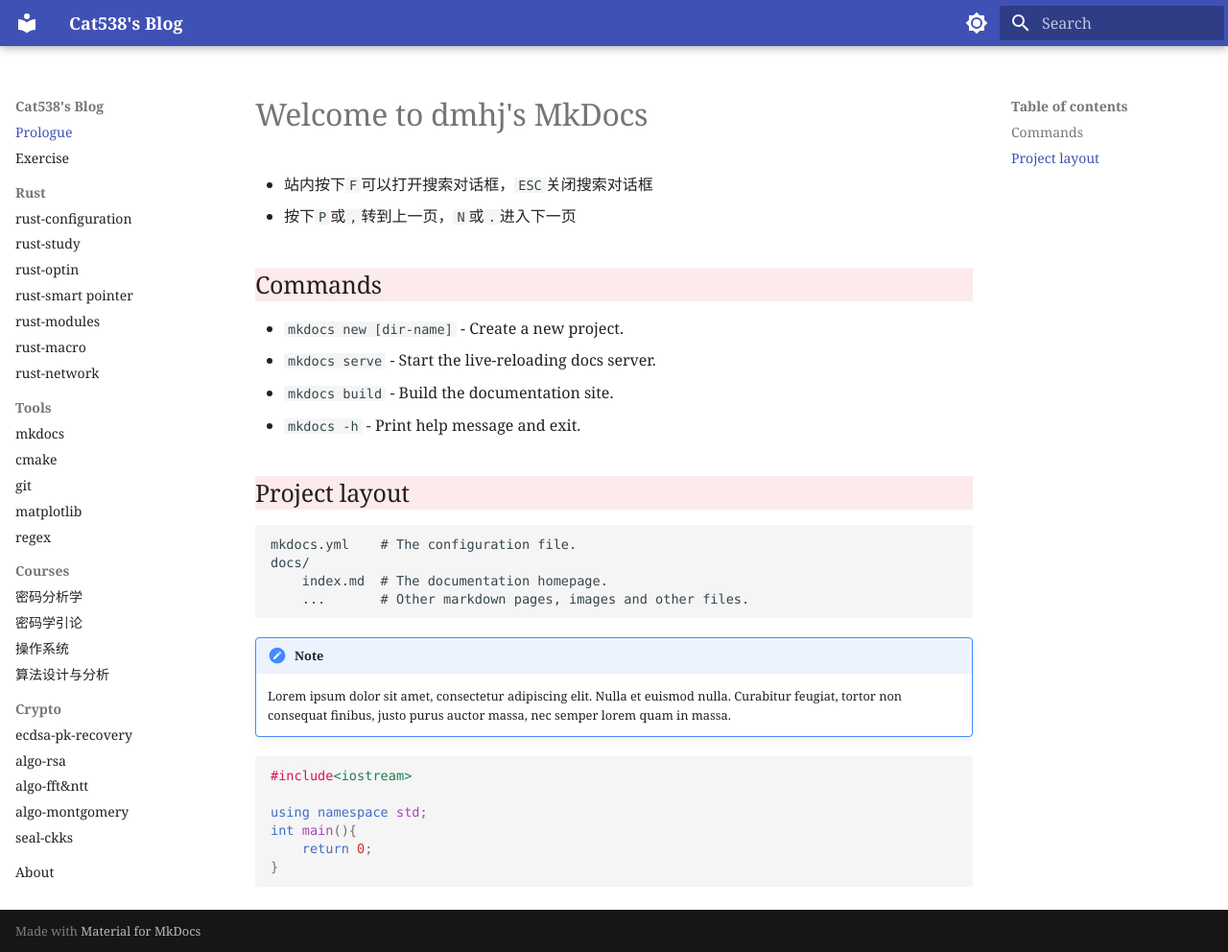
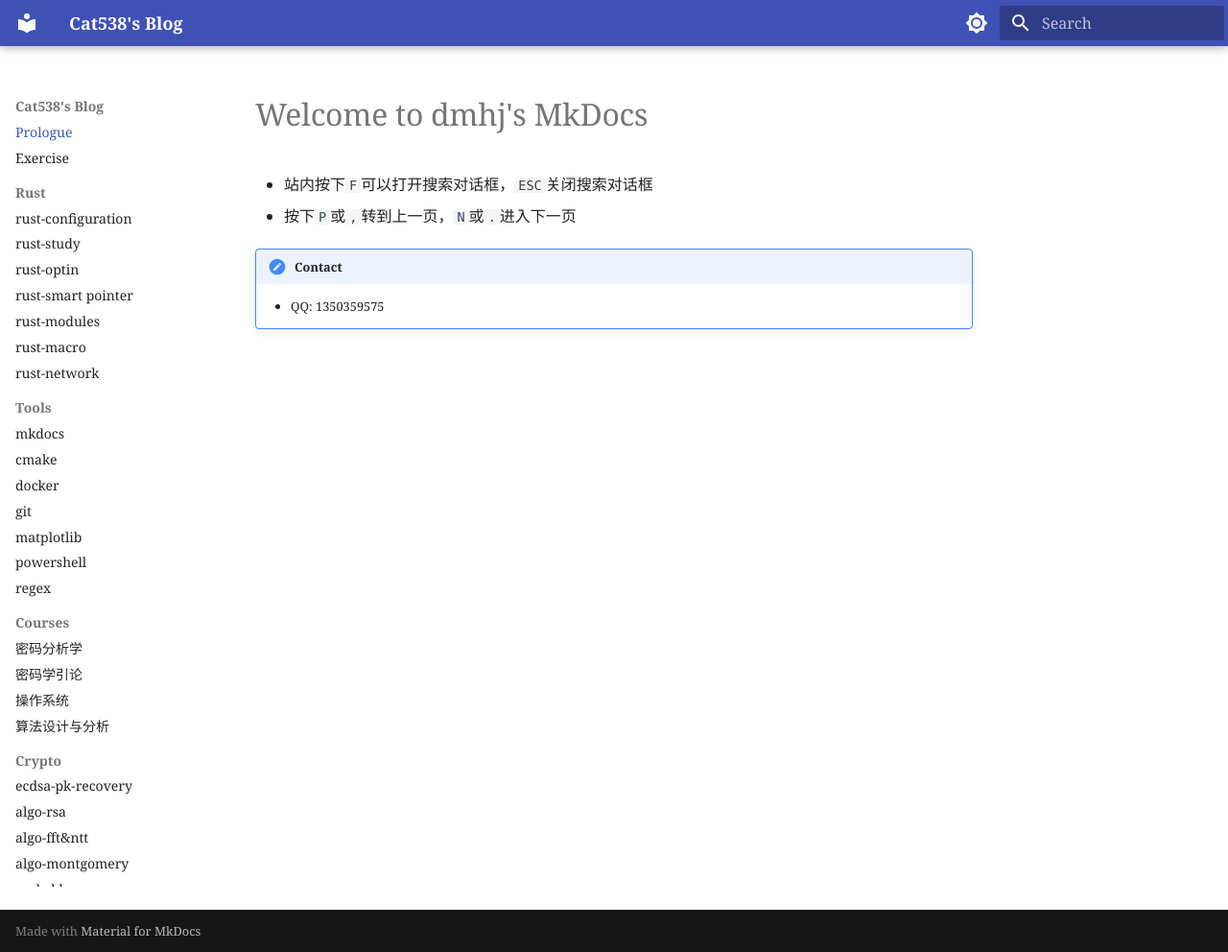
Before and after one commit to cat538/cat538.github.io, an MkDocs documentation site: the page built from docs/index.md, in a window 1280 px wide and 992 px high. Shown: the whole window at 96% size. Built offline with MkDocs 1.6.1 and Material for MkDocs 9.7.7, drawn with Linux system fonts in a browser that asks for light colours.

Commit message:
merge previous post

````diff
--- a/docs/index.md
+++ b/docs/index.md
@@ -3,7 +3,7 @@
 - 站内按下`F`可以打开搜索对话框，`ESC`关闭搜索对话框
 - 按下`P`或`,`转到上一页，`N`或`.`进入下一页
 
-## Commands
+<!-- ## Commands
 
 * `mkdocs new [dir-name]` - Create a new project.
 * `mkdocs serve` - Start the live-reloading docs server.
@@ -15,18 +15,7 @@
     mkdocs.yml    # The configuration file.
     docs/
         index.md  # The documentation homepage.
-        ...       # Other markdown pages, images and other files.
+        ...       # Other markdown pages, images and other files. -->
 
-!!! note
-    Lorem ipsum dolor sit amet, consectetur adipiscing elit. Nulla et euismod
-    nulla. Curabitur feugiat, tortor non consequat finibus, justo purus auctor
-    massa, nec semper lorem quam in massa.
-
-```c++
-#include<iostream>
-
-using namespace std;
-int main(){
-    return 0;
-}
-```
+!!! note "Contact"
+    - QQ: 1350359575
--- a/mkdocs.yml
+++ b/mkdocs.yml
@@ -35,8 +35,10 @@ nav:
   - Tools:
     - mkdocs:             "tools/mkdocs.md"
     - cmake:              "tools/cmake.md"
+    - docker:             "tools/docker.md"
     - git:                "tools/git.md"
     - matplotlib:         "tools/matplotlib.md"
+    - powershell:         "tools/powershell.md"
     - regex:              "tools/regex.md"
   - Courses:
     - 密码分析学:           "courses/密码分析学复习.md"
````
Also changed, not shown: docs/plan.md (+18 -18 lines).
